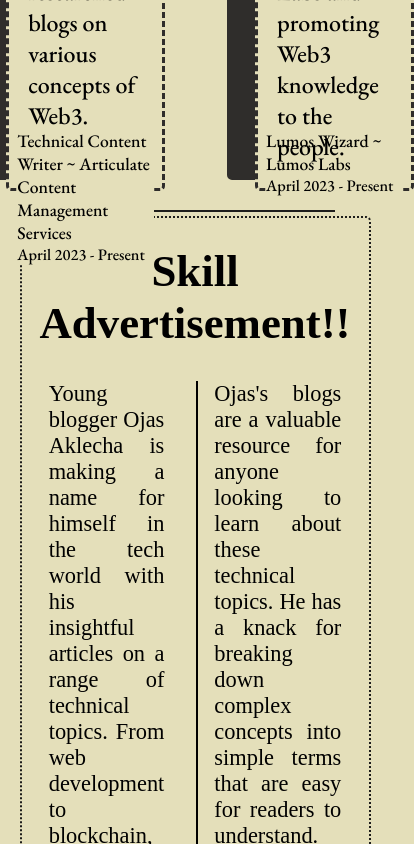
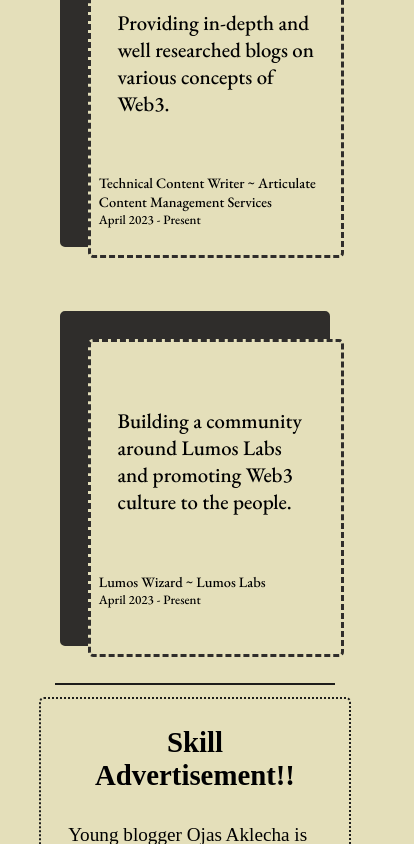
Before and after one commit to ojasaklechayt/Ojas_Aklecha-Paper_Portfolio, a React (Vite) app: page / in a window 390 px wide. Shown: the part 1580-2424 px from the top of the page, 414 px wide, since content can reach past the window. Built offline with nearby package versions, Linux system fonts and the light colour scheme; a web font is replaced by a local one.

Commit message:
Responsiveness

```diff
--- a/src/components/Blogs/blogs.css
+++ b/src/components/Blogs/blogs.css
@@ -1,7 +1,7 @@
 @import url('https://fonts.googleapis.com/css2?family=Playfair+Display:ital,wght@1,700&display=swap');
 
 .cover {
-    margin: 1% 5%;
+    margin: 3% 10%;
 }
 
 .sub-cover {
@@ -25,7 +25,7 @@
     font-size: 1.4rem;
     display: flex;
     flex-direction: row;
-    text-align: justify;
+    text-align: left;
     gap: 1rem;
     margin-top: 2rem;
     font-family: 'Playfair', serif;
@@ -95,3 +95,50 @@
 .button-wrap p:hover::after{
     width: 84%;
 }
+
+@media (max-width: 768px){
+    .sub-cover .content {
+        font-size: 1.2rem;
+    }
+}
+
+@media (max-width: 600px){
+    .sub-cover .content{
+        display: flex;
+        flex-direction: column;
+    }
+
+    .sub-cover .content p:first-of-type {
+        width: 100%;
+        padding-right: 1rem;
+    }
+
+    .sub-cover .content p:last-of-type {
+        width: 100%;
+        padding-right: 1rem;
+    }
+
+    .sub-cover .title h1 {
+        font-size: 2.3rem;
+    }
+}
+
+@media (max-width:400px){
+    .sub-cover .title h1 {
+        font-size: 1.8rem;
+    }
+
+    .sub-cover .content {
+        font-size: 1.2rem;
+    }
+    .sub-cover .content p:first-of-type {
+        width: 100%;
+        padding-right: 1rem;
+    }
+
+    .sub-cover .content p:last-of-type {
+        width: 100%;
+        padding-right: 1rem;
+        padding-bottom: 1.5rem;
+    }
+}
--- a/src/components/Experience/experience.css
+++ b/src/components/Experience/experience.css
@@ -1,12 +1,18 @@
 .experience {
-    margin: 3% 5%;
+    margin: 5% 5%;
     display: flex;
     align-items: center;
     justify-content: center;
+    flex-direction: column;
     font-family: 'EB Garamond', serif;
     gap: 4rem;
 }
 
+.boxes{
+    display: flex;
+    flex-direction: row;
+    gap: 4rem;
+}
 .experience-item {
     height: 33vh;
     width: 33vw;
@@ -29,7 +35,7 @@
     align-items: center;
     justify-content: center;
     font-size: 1.5rem;
-    height: 29vh;
+    height: 75%;
     padding: 0 8%;
 }
 
@@ -42,7 +48,6 @@
 }
 
 .experience-heading {
-    transform: rotate(-90deg);
     font-size: 4rem;
     margin: -15%;
     background-color: #1d1d1b;
@@ -55,3 +60,62 @@
     background-color: transparent;
     opacity: 1;
 }
+
+@media (max-width:768px) {
+    .heading p{
+        font-size: 3rem;
+        text-align: center;
+    }
+    .boxes{
+        flex-direction: column;
+    }
+
+    .experience-item {
+        height: 33vh;
+        width: 55vw;
+    }
+
+    .sub-experience{
+        width: 60vw;
+    }
+}
+
+@media (max-width:450px) {
+    .heading p{
+        font-size: 2.5rem;
+        text-align: center;
+    }
+    .experience-quote {
+        display: flex;
+        align-items: center;
+        justify-content: center;
+        font-size: 1.3rem;
+        height: 75%;
+        padding: 0 8%;
+    }
+
+    .experience-name {
+        font-size: 0.9rem;
+    }
+
+    .experience-date {
+        font-size: 0.8rem;
+    }
+}
+
+@media (max-width:350px){
+    .heading p{
+        font-size: 2.7rem;
+        text-align: center;
+    }
+    .experience-quote{
+        font-size: 1.1rem;
+    }
+    .experience-name {
+        font-size: 0.8rem;
+    }
+
+    .experience-date {
+        font-size: 0.7rem;
+    }
+}
--- a/src/components/Experience/experience.tsx
+++ b/src/components/Experience/experience.tsx
@@ -24,7 +24,7 @@ const Data: Data = {
         End: "Present",
     },
     exp2: {
-        Quote: "Building a community around Lumos Labs and promoting Web3 knowledge to the people.",
+        Quote: "Building a community around Lumos Labs and promoting Web3 culture to the people.",
         Name: "Lumos Wizard ~ Lumos Labs",
         Start: "April 2023",
         End: "Present",
@@ -34,7 +34,8 @@ const Data: Data = {
 const Experience: React.FC = () => {
     return (
         <div className="experience">
-            {/* <div className="experience-heading"><p>Experience</p></div> */}
+            <div className="heading"><div className="experience-heading"><p>Experience</p></div></div>
+            <div className="boxes">
                 {Object.keys(Data).map((key) => (
                     <div className="experience-item" key={key}>
                         <div className="sub-experience">
@@ -47,6 +48,7 @@ const Experience: React.FC = () => {
                     </div>
                 ))}
             </div>
+        </div>
     );
 };
 
--- a/src/components/SectionOne/sectionone.css
+++ b/src/components/SectionOne/sectionone.css
@@ -33,12 +33,12 @@
 }
 
 .titlesection {
-    height: 9vh;
+    height: 8vh;
     color: #e4dfba;
-    font-size: 3.5vh;
+    font-size: 2.7vh;
     font-family: Georgia, serif;
     font-weight: 100;
-    text-align: justify;
+    text-align: center;
     align-items: center;
     background-color: #1d1d1b;
     padding: 2rem 1vw;
@@ -84,7 +84,7 @@
 
 @media (max-width:900px) {
     .titlesection {
-        font-size: 2.4vh;
+        font-size: 2.3vh;
     }
 
     .news p{
@@ -139,7 +139,7 @@
 
 @media (max-width:320px) {
     .titlesection {
-        font-size: 1.6vh;
+        font-size: 1.4vh;
     }
 
     .section-one img {
--- a/src/components/SectionTwo/sectiontwo.css
+++ b/src/components/SectionTwo/sectiontwo.css
@@ -48,7 +48,7 @@
     .bayan p{
         font-size: 1.1rem;
         padding: 0 12%;
-        text-align: justify;
+        text-align: left;
     }
 
     .bar_content h1{
@@ -58,7 +58,7 @@
 
 @media (max-width:600px){
     .bar_content h1{
-        font-size: 1.2rem;
+        font-size: 1.25rem;
     }
 }
 
```
Lines whose indentation alone changed are shown as unchanged.
